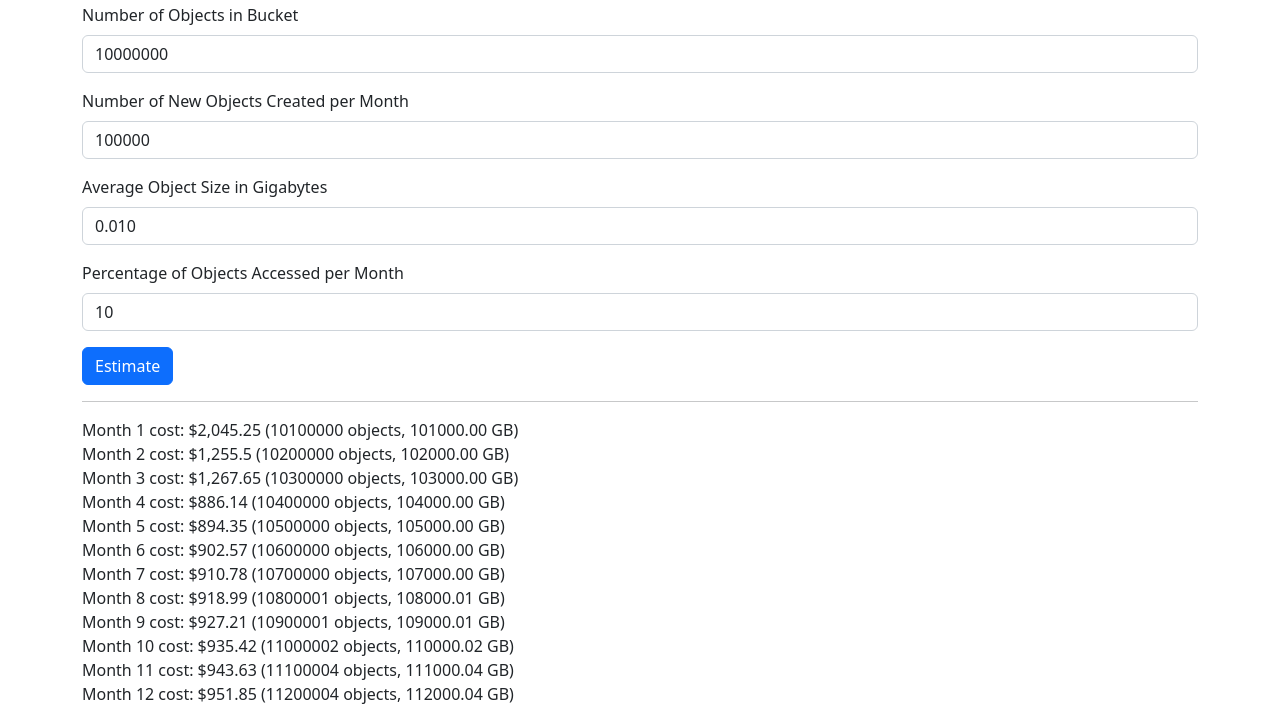
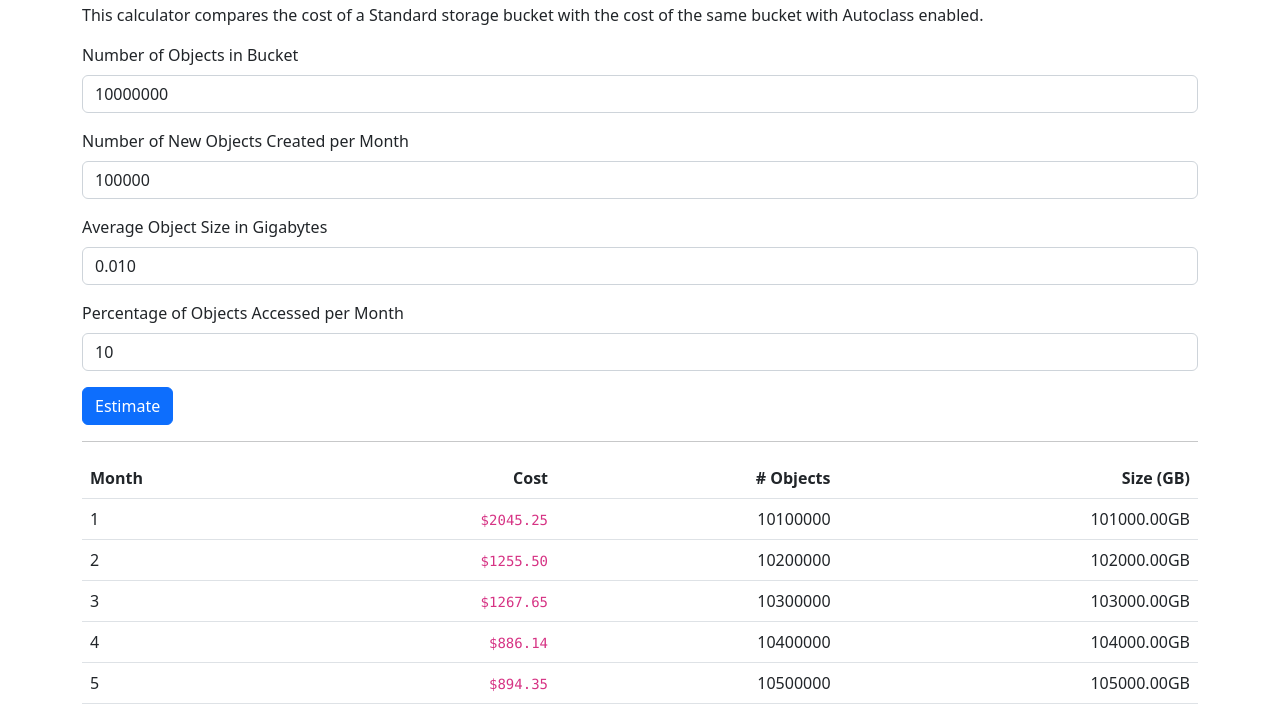
Before and after one commit to lukwam/autoclass, a plain HTML site: page docs/index.html in a window 1280 px wide. Both pictures are taken after a click on the button "Estimate". Shown: the part 69-780 px from the top of the page. Drawn offline with nearby package versions, Linux system fonts and the light colour scheme.

Commit message:
Addded a table for output.

```diff
--- a/docs/index.html
+++ b/docs/index.html
@@ -10,6 +10,11 @@
     <div id="calculator" class="container">
 
       <h1 class="mt-3">Autoclass Calculator</h1>
+
+      <p>
+        This calculator compares the cost of a Standard storage bucket with the cost of the same
+        bucket with Autoclass enabled.
+      </p>
 
       <div class="mb-3">
         <label for="objects" class="form-label">Number of Objects in Bucket</label>
--- a/docs/script.js
+++ b/docs/script.js
@@ -42,6 +42,16 @@ function get_cost(data, object_size) {
     return cost;
 }
 
+function get_row(month, cost_string, num, bucket_size) {
+    let output = "<tr>\n";
+    output += "<td class=\"text-start col-sm\">" + month + "</td>\n";
+    output += "<td class=\"text-end col-sm\"><code>$" + cost_string + "</code></td>\n";
+    output += "<td class=\"text-end col-sm\">" + num + "</td>\n";
+    output += "<td class=\"text-end col-sm\">" + bucket_size + "GB</td>\n";
+    output += "</tr>\n";
+    return output
+}
+
 function num_objects(data) {
     var num = 0;
     for (const value of Object.values(data)) {
@@ -68,7 +78,13 @@ function estimate() {
     // console.log(data);
 
     var month = 0;
-    var output = "";
+    var output = "<table class=\"table\">\n";
+    output += "<tr>";
+    output += "<th class=\"text-middle\">Month</th>";
+    output += "<th class=\"text-end\">Cost</th>";
+    output += "<th class=\"text-end\"># Objects</th>";
+    output += "<th class=\"text-end\">Size (GB)</th>";
+    output += "</tr>\n";
     while (month < 24) {
         month += 1;
         // age all the objects 30 days
@@ -79,12 +95,11 @@ function estimate() {
         // get number of objects
         let num = num_objects(data);
         let cost = get_cost(data, object_size);
-        let cost_string = Number(cost.toFixed(2)).toLocaleString();
+        let cost_string = cost.toFixed(2);
         let bucket_size = (num * object_size).toFixed(2);
-        let month_output = "Month " + month + " cost: $" + cost_string + " (" + num + " objects, " + bucket_size + " GB)";
-        console.log(month_output);
-        output += month_output + "<br>\n";
+        output += get_row(month, cost_string, num, bucket_size);
     }
+    output += "</table>";
 
     var div = document.getElementById("output");
     div.innerHTML = output;
```
